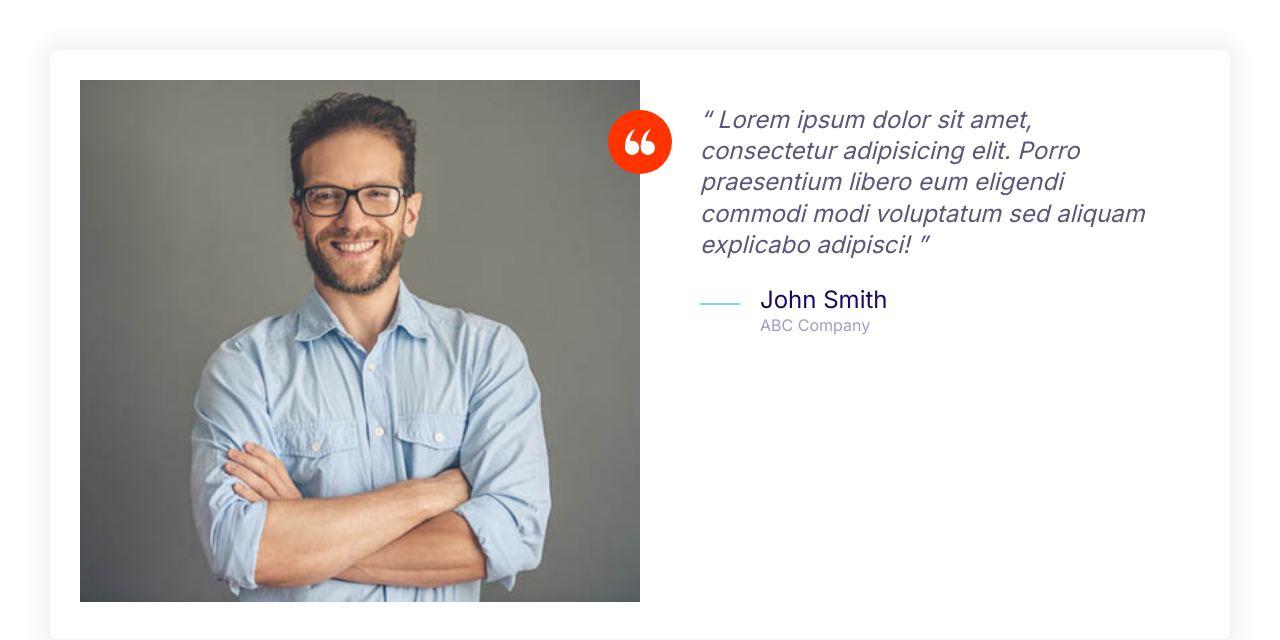
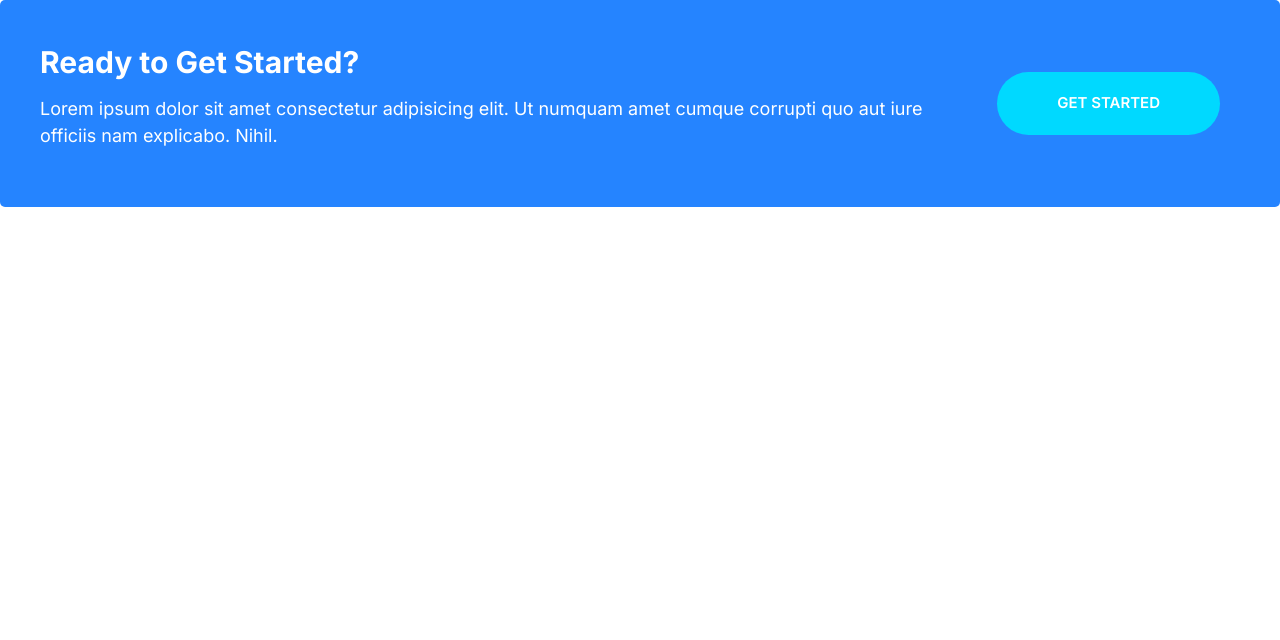
Before and after one commit to gabyreload1983/Moshify, a plain HTML site: page index.html in a window 1280 px wide. Drawn offline with Linux system fonts and the light colour scheme.

Commit message:
Create Callouts component

```diff
--- a/CSS/style.css
+++ b/CSS/style.css
@@ -214,6 +214,11 @@ a {
 .btn--accent:hover {
   background: #ec3000;
 }
+.btn--streched {
+  padding-left: 6rem;
+  padding-right: 6rem;
+}
+
 .btn--block {
   width: 100%;
   display: inline-block;
@@ -442,3 +447,37 @@ a {
     margin-left: 6rem;
   }
 }
+/* Callouts */
+.callout {
+  padding: 4rem;
+  border-radius: 5px;
+}
+.callout--primary {
+  background: var(--color-primary);
+  color: #fff;
+}
+.callout__heading {
+  color: #fff;
+  margin-top: 0;
+  font-size: 3rem;
+}
+.callout .btn {
+  justify-self: center;
+  align-self: center;
+}
+.callout__content {
+  text-align: center;
+}
+
+@media screen and (min-width: 768px) {
+  .callout .grid--1x2 {
+    grid-template-columns: 1fr auto;
+  }
+  .callout__content {
+    text-align: left;
+  }
+  .callout .btn {
+    justify-self: start;
+    margin: 0 2rem;
+  }
+}
--- a/index.html
+++ b/index.html
@@ -14,37 +14,17 @@
     <link rel="stylesheet" href="./CSS/normalize.css" />
     <link rel="stylesheet" href="./CSS/style.css" />
   </head>
-  <body style="padding: 5rem">
-    <div class="card testimonial">
+  <body>
+    <div class="callout callout--primary">
       <div class="grid grid--1x2">
-        <div class="testimonial__image">
-          <img src="./images/testimonial.jpg" alt="A happy, smiling customer" />
-          <span class="icon-container icon-container--accent">
-            <svg class="icon icon--white icon--small">
-              <use xlink:href="images/sprite.svg#quotes"></use>
-            </svg>
-          </span>
+        <div class="callout__content">
+          <h2 class="callout__heading">Ready to Get Started?</h2>
+          <p>
+            Lorem ipsum dolor sit amet consectetur adipisicing elit. Ut numquam
+            amet cumque corrupti quo aut iure officiis nam explicabo. Nihil.
+          </p>
         </div>
-        <blockquote class="quote">
-          <p class="quote__text">
-            Lorem ipsum dolor sit amet, consectetur adipisicing elit. Porro
-            praesentium libero eum eligendi commodi modi voluptatum sed aliquam
-            explicabo adipisci!
-          </p>
-          <footer>
-            <div class="media">
-              <div class="media__image">
-                <svg class="icon icon--primary quote__line">
-                  <use xlink:href="images/sprite.svg#line"></use>
-                </svg>
-              </div>
-              <div class="media__body">
-                <h3 class="media__title quote__author">John Smith</h3>
-                <p class="quote__organization">ABC Company</p>
-              </div>
-            </div>
-          </footer>
-        </blockquote>
+        <a href="#" class="btn btn--secondary btn--streched">Get Started</a>
       </div>
     </div>
   </body>
```
